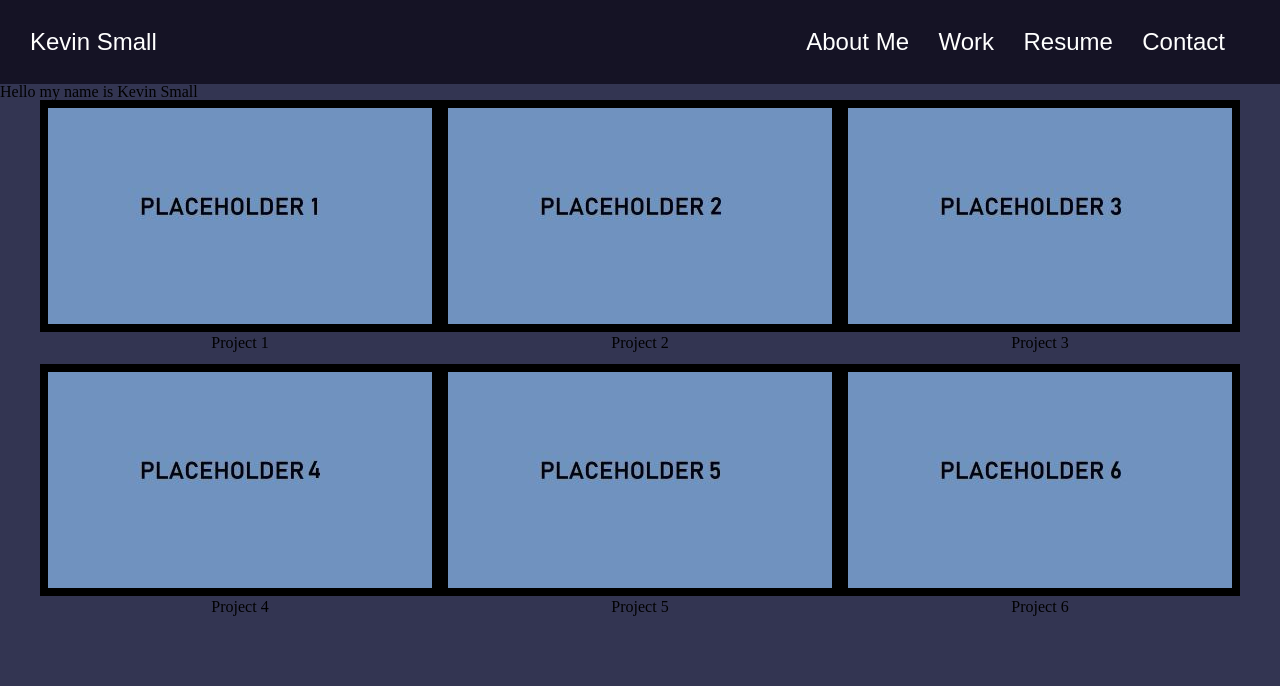
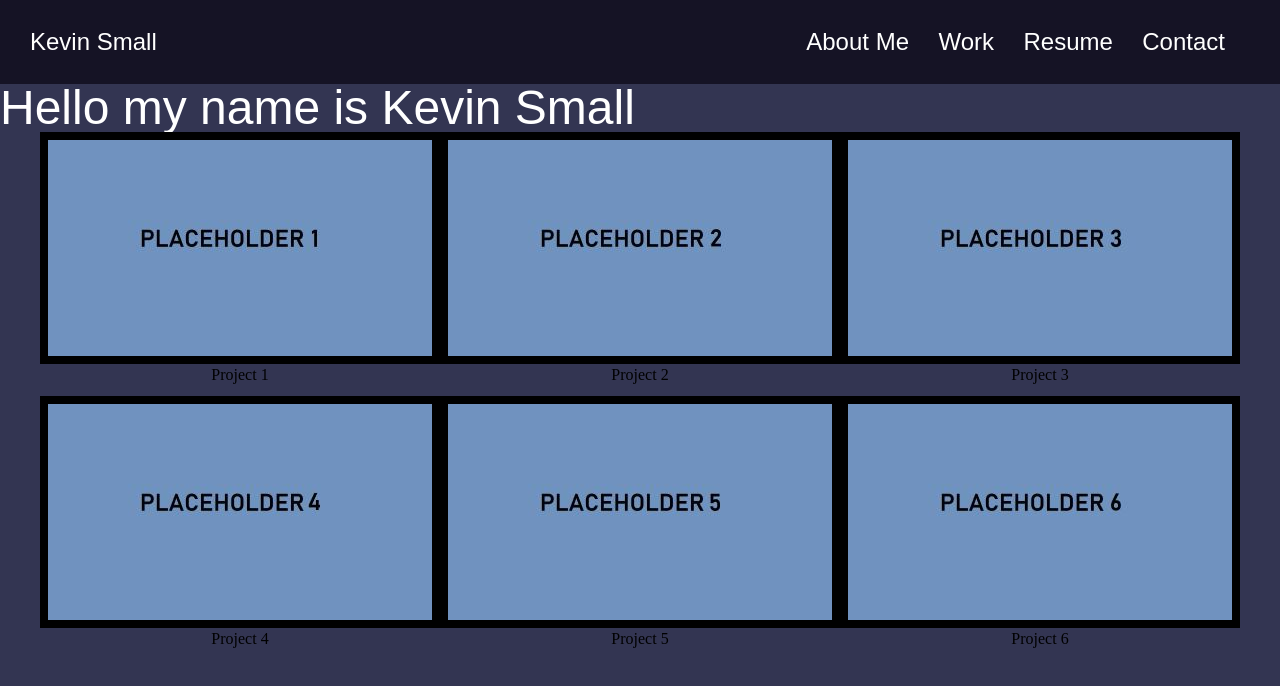
Before and after one commit to Kevrev/professional_portfolio, a plain HTML site: page index.html in a window 1280 px wide. Drawn offline with Linux system fonts and the light colour scheme.

Commit message:
Working through flex issues

```diff
--- a/assets/css/style.css
+++ b/assets/css/style.css
@@ -42,6 +42,12 @@ header div ul li a {
     /* font-weight: 700; */
 }
 
+h2 {
+    font-family: Arial, Helvetica, sans-serif;
+    color: #ffffff;
+    font-size: 300%;
+}
+
 .work {
     display: flex;
     flex-wrap: wrap;
--- a/index.html
+++ b/index.html
@@ -27,7 +27,6 @@
       <h2>Hello my name is Kevin Small</h2>
     </section>
     <section id="work" class="work">
-      <section></section>
         <div class="container">
             <img src="./assets/images/placeholder1.jpg" alt="Placeholder for Project 1"/>
             <div class="image-text">Project 1</div>
```
